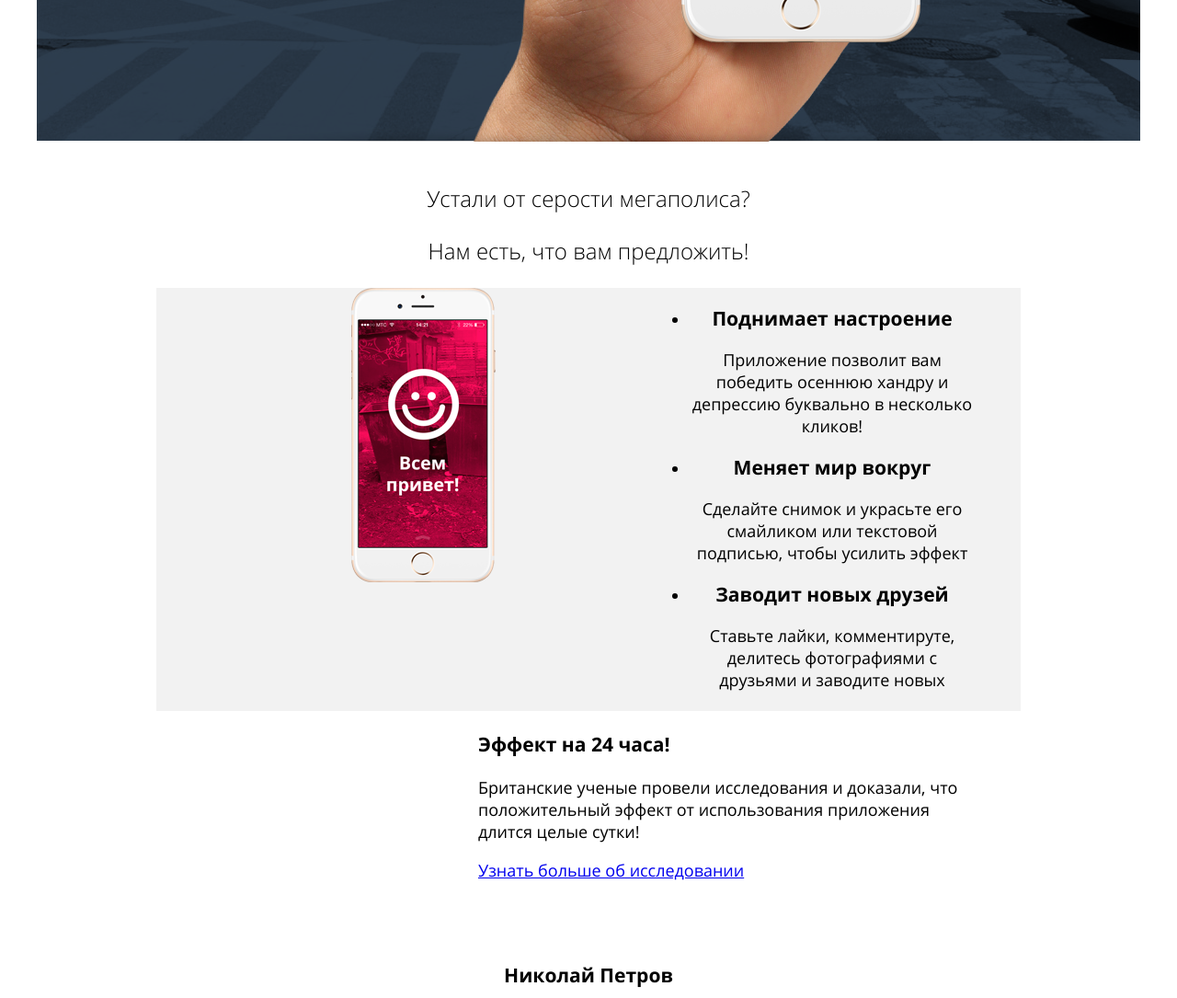
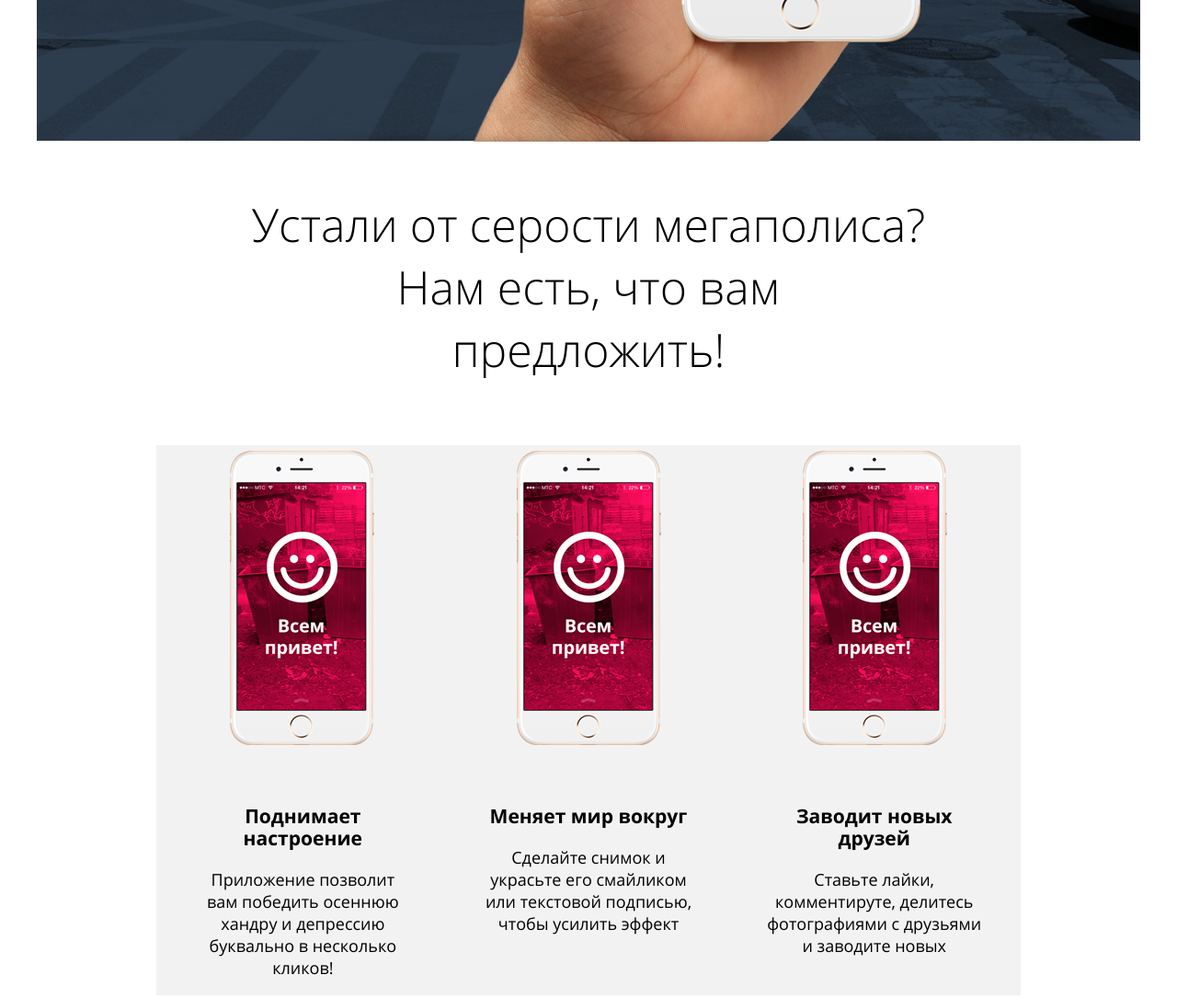
Before and after one commit to oksemonenko/pink, a website: page index.html in a window 1280 px wide. Shown: the part 700-1785 px from the top of the page at 92% size. Drawn offline with nearby package versions, Linux system fonts and the light colour scheme; files that its build step writes are made by us from their sources; files whose address does not match are found by name.

Commit message:
:construction: Сетка Доделать верстку десктопной версии сайта: блоки загрузки и преимуществ

```diff
--- a/index.html
+++ b/index.html
@@ -14,7 +14,6 @@
           <img src="img/logo-pink-white-mobile.svg" width="75" height="22" alt="Pink">
         </a>
         <nav class="main-nav  main-nav--closed  main-nav--nojs">
-          <div class="main-nav__wrapper">
             <button class="main-nav__toggle" type="button">Открыть меню</button>
             <ul class="main-nav__list">
               <li class="main-nav__item  main-nav__item--active"><a>Главная</a></li>
@@ -22,14 +21,13 @@
               <li class="main-nav__item"><a href="form.html">Конкурс</a></li>
               <li class="main-nav__item"><a href="https://htmlacademy.ru">HTML Academy</a></li>
             </ul>
-          </div>
         </nav>
       </div>
     </header>
     <main>
       <section class="download">
         <div class="download__wrapper">
-          <h2 class="visually-hidden">Скачать приложение</h2>
+          <h2 class="download__title">Взгляните на жизнь иначе!</h2>
           <a class="download__link  btn" href="#">Скачать приложение</a>
           <p class="download__devices">
           <div class="devices-links">
@@ -62,7 +60,9 @@
           </li>
         </ul>
         <div class="advantages__promo-image">
-          <img src="img/iphone-screen-mobile@1x.png" width="157" height="320" alt="Пример работы приложения Pink">
+          <img class="advantages__promo-image-1" src="img/iphone-screen-mobile@1x.png" width="157" height="320" alt="Пример работы приложения Pink">
+          <img class="advantages__promo-image-2" src="img/iphone-screen-mobile@1x.png" width="157" height="320" alt="Пример работы приложения Pink">
+          <img class="advantages__promo-image-3" src="img/iphone-screen-mobile@1x.png" width="157" height="320" alt="Пример работы приложения Pink">
         </div>
         <div class="advantages__effect">
           <h3 class="advantages__effect-title">Эффект на 24 часа!</h3>
--- a/sass/blocks/advantages.scss
+++ b/sass/blocks/advantages.scss
@@ -11,6 +11,7 @@
 .advantages__list {
   margin: 0;
   padding: 0;
+  list-style: none;
   background: $sections-bg;
 }
 
@@ -23,6 +24,11 @@
   background: $sections-bg;
 }
 
+.advantages__promo-image-2,
+.advantages__promo-image-3 {
+  display: none;
+}
+
 .advantages__effect {
   display: none;
 }
@@ -31,6 +37,7 @@
   .advantages {
     @include container;
     @include clearfix;
+    position: relative;
   }
 
   .advantages__list {
@@ -52,8 +59,60 @@
 }
 
 @media #{$desktop-width} {
+  .advantages {
+    padding-top: 80px;
+  }
+
+  .advantages__question,
+  .advantages__answer {
+    width: 740px;
+    margin: 0 auto;
+    font-size: $font-size-super-big;
+    font-weight: $font-weight-light;
+  }
+
+  .advantages__answer {
+    width: 500px;
+    margin-bottom: 70px;
+  }
+
   .advantages__effect {
     width: 525px;
     padding-left: 350px;
   }
+
+  .advantages__promo-image img {
+    display: inline-block;
+    vertical-align: top;
+    margin-right: 150px;
+  }
+
+  .advantages__promo-image img:last-of-type {
+    margin-right: 0;
+  }
+
+  .advantages__list {
+    float: none;
+    width: auto;
+    padding-right: 0;
+    padding-top: 370px;
+  }
+
+  .advantages__item {
+    display: inline-block;
+    vertical-align: top;
+    width: 236px;
+    margin-right: 70px;
+  }
+
+  .advantages__item:last-of-type {
+    margin-right: 0;
+  }
+
+  .advantages__promo-image {
+    position: absolute;
+    top: 360px;
+    min-height: 360px;
+    margin-left: 80px;
+  }
 }
--- a/sass/blocks/download.scss
+++ b/sass/blocks/download.scss
@@ -11,6 +11,10 @@
   padding-bottom: 35px;
   color: $page-header-color;
   background-color: $main-nav-bg;
+}
+
+.download__title {
+  display: none;
 }
 
 .download__link {
@@ -44,6 +48,13 @@
   .download__wrapper {
     min-height: 500px;
     margin-left: 10px;
+  }
 
+  .download__title {
+    display: block;
+    margin: 0;
+    margin-bottom: 50px;
+    font-size: $font-size-super-big;
+    font-weight: $font-weight-light;
   }
 }
```
